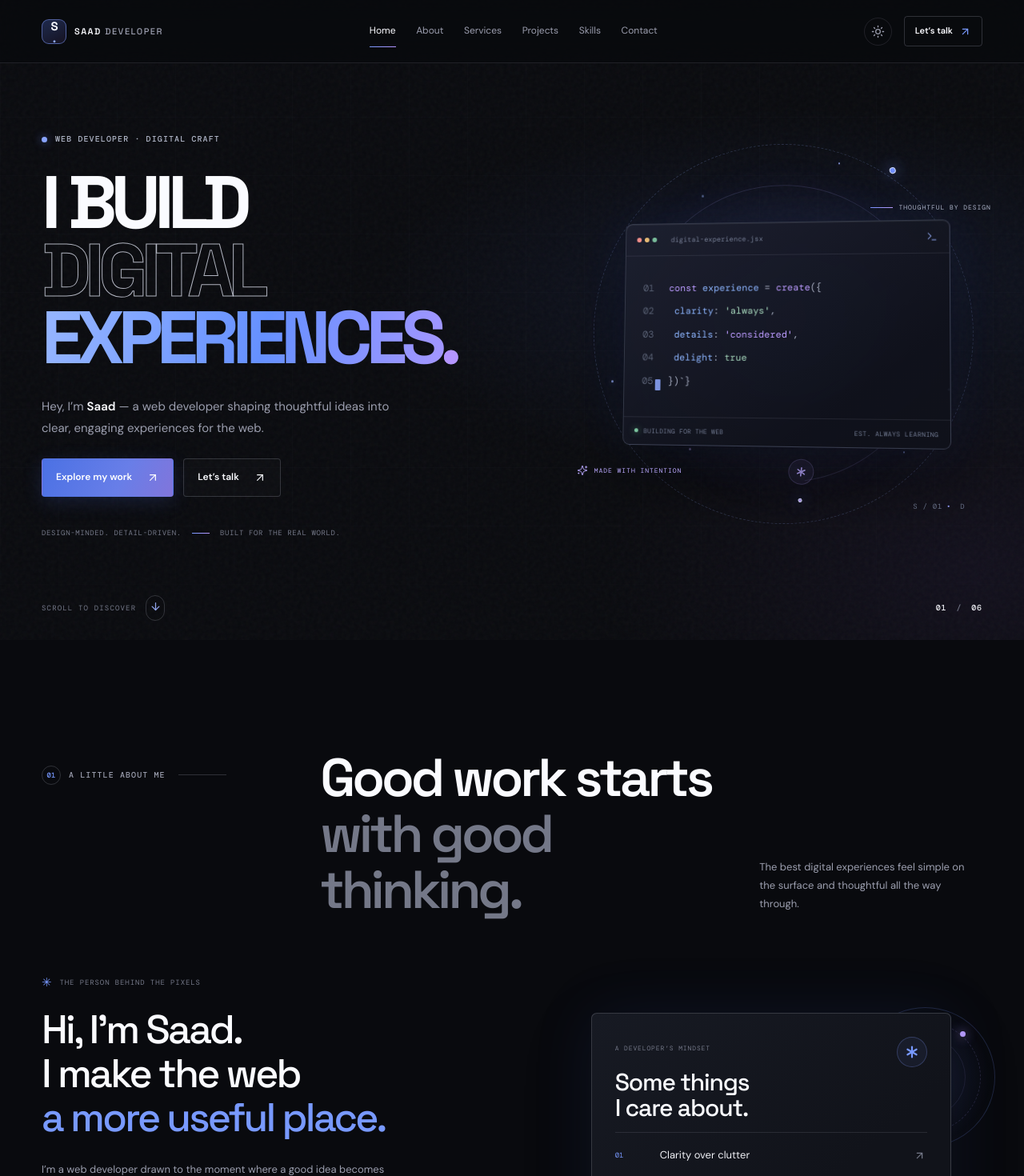
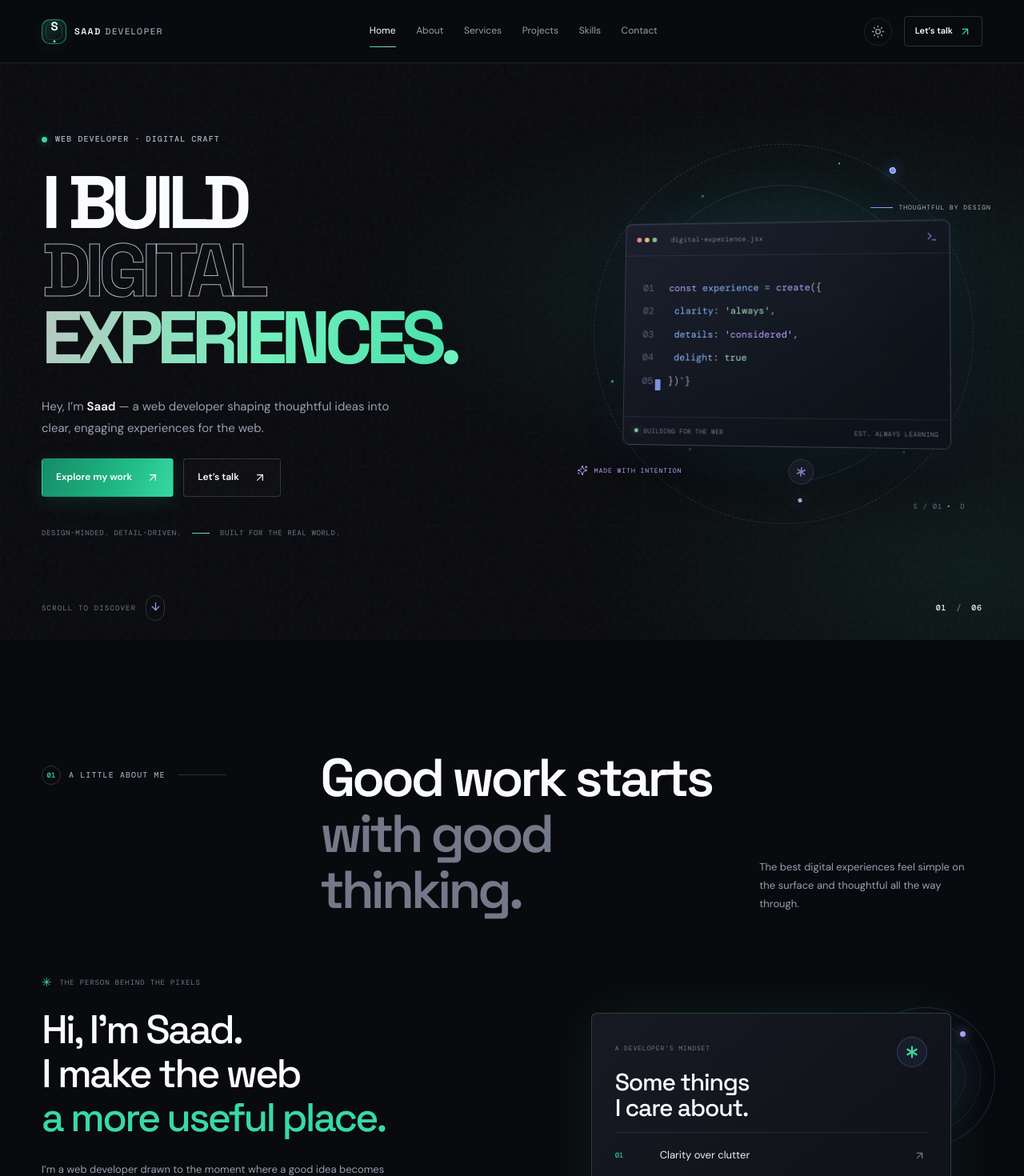
Before and after one commit to saadsiddiqui1974-beep/saad-portfolio, a React (Vite) app: page / in a window 1280 px wide. Shown: the top 1470 px of the page at 80% size. Built offline with nearby package versions, Linux system fonts and the light colour scheme.

Commit message:
Refine portfolio with premium emerald visual identity

```diff
--- a/src/index.css
+++ b/src/index.css
@@ -20,11 +20,11 @@
   --muted-dim: #747888;
   --line: rgba(222, 228, 245, 0.11);
   --line-strong: rgba(222, 228, 245, 0.18);
-  --blue: #7899ff;
-  --blue-bright: #91aaff;
-  --violet: #b495ff;
+  --blue: #38d9a3;
+  --blue-bright: #70f0bd;
+  --violet: #b7c9c1;
   --nav-surface: rgba(9, 10, 14, 0.77);
-  --card-glow: rgba(68, 99, 211, 0.11);
+  --card-glow: rgba(56, 217, 163, 0.10);
   --container: 1220px;
 }
 
@@ -40,11 +40,11 @@
   --muted-dim: #81889a;
   --line: rgba(27, 39, 65, 0.105);
   --line-strong: rgba(27, 39, 65, 0.17);
-  --blue: #436ce3;
-  --blue-bright: #4d72ea;
-  --violet: #825fd2;
+  --blue: #168b67;
+  --blue-bright: #087b59;
+  --violet: #527d6d;
   --nav-surface: rgba(241, 243, 247, 0.83);
-  --card-glow: rgba(68, 99, 211, 0.08);
+  --card-glow: rgba(22, 139, 103, 0.08);
 }
 
 *,
@@ -59,7 +59,7 @@ a { color: inherit; text-decoration: none; }
 button { color: inherit; }
 button:disabled { cursor: not-allowed; }
 img, svg { display: block; }
-::selection { color: #fff; background: #4b63c5; }
+::selection { color: #fff; background: #168b67; }
 
 .site-shell { min-height: 100vh; overflow: clip; background: var(--bg); color: var(--ink); transition: background-color .35s ease, color .35s ease; }
 .container { width: min(var(--container), calc(100% - 104px)); margin-inline: auto; }
@@ -666,3 +666,70 @@ img, svg { display: block; }
   .project-card:hover, .project-card:hover .project-art__frame, .service-card:hover .service-icon, .skill-card:hover, .footer-top-link:hover { transform: none; }
   .button:hover svg, .theme-toggle:hover, .menu-toggle:hover { transform: none; }
 }
+
+
+/* Premium emerald identity refinement */
+.brand-mark {
+  position: relative;
+  overflow: hidden;
+  border-color: rgba(56, 217, 163, .52);
+  border-radius: 10px;
+  background: linear-gradient(145deg, rgba(56, 217, 163, .19), rgba(56, 217, 163, .035));
+  box-shadow: inset 0 1px 0 rgba(255,255,255,.08), 0 5px 22px rgba(56,217,163,.08);
+  transition: transform .35s cubic-bezier(.2,.8,.2,1), border-color .3s, box-shadow .3s;
+}
+.brand-mark::after {
+  content: '';
+  position: absolute;
+  inset: 4px;
+  border: 1px solid rgba(112,240,189,.16);
+  border-radius: 7px;
+  pointer-events: none;
+}
+.brand:hover .brand-mark {
+  transform: translateY(-2px) rotate(-5deg);
+  border-color: rgba(112,240,189,.85);
+  box-shadow: 0 7px 25px rgba(56,217,163,.18);
+}
+.brand-mark span { color: var(--blue-bright); }
+.nav-active-line { background: linear-gradient(90deg, #38d9a3, #b7c9c1); }
+.scroll-progress__bar { background: linear-gradient(90deg, #168b67, #38d9a3, #b7c9c1); box-shadow: 0 0 12px rgba(56,217,163,.42); }
+.loader-mark {
+  border-color: rgba(56,217,163,.5);
+  background: linear-gradient(145deg, rgba(56,217,163,.2), rgba(56,217,163,.035));
+  box-shadow: 0 12px 60px rgba(56,217,163,.13), inset 0 1px 0 rgba(255,255,255,.08);
+  animation: mark-arrive .75s cubic-bezier(.2,.8,.2,1) both;
+}
+.loader-mark span::after { color: #70f0bd; }
+.loader-spin { color: #38d9a3; }
+@keyframes mark-arrive {
+  from { opacity: 0; transform: translateY(12px) scale(.88) rotate(-8deg); filter: blur(5px); }
+  to { opacity: 1; transform: translateY(0) scale(1) rotate(0); filter: blur(0); }
+}
+.hero {
+  background: radial-gradient(ellipse at 79% 46%, rgba(27,112,83,.22), transparent 39%), radial-gradient(ellipse at 95% 89%, rgba(56,217,163,.08), transparent 28%), var(--bg);
+}
+:root[data-theme='light'] .hero {
+  background: radial-gradient(ellipse at 80% 42%, rgba(56,217,163,.13), transparent 39%), radial-gradient(ellipse at 92% 88%, rgba(22,139,103,.07), transparent 28%), var(--bg);
+}
+.hero-title__line--accent { background-image: linear-gradient(103deg, #b7c9c1 0%, #70f0bd 48%, #38d9a3 100%); }
+.hero-title__period { color: #70f0bd; -webkit-text-fill-color: #70f0bd; }
+.status-pip, .online-dot { background: #38d9a3; box-shadow: 0 0 12px rgba(56,217,163,.62); }
+@keyframes status-pulse {
+  0%, 100% { box-shadow: 0 0 8px rgba(56,217,163,.38); }
+  50% { box-shadow: 0 0 16px rgba(56,217,163,.78); }
+}
+.button--primary {
+  background: linear-gradient(115deg, #168b67, #20b984 60%, #38d9a3);
+  box-shadow: 0 6px 24px rgba(22,139,103,.2);
+}
+.button--primary:hover {
+  background: linear-gradient(115deg, #1b9c75, #2acb94 60%, #70f0bd);
+  box-shadow: 0 8px 28px rgba(56,217,163,.24);
+}
+.button--secondary:hover { border-color: rgba(56,217,163,.48); background: rgba(56,217,163,.07); }
+.hero-visual__halo { background: radial-gradient(circle, rgba(31,139,103,.22) 0%, rgba(56,217,163,.08) 34%, transparent 68%); }
+.hero-particles span { background: #70f0bd; box-shadow: 0 0 10px rgba(56,217,163,.72); }
+.cursor-dot { background: #70f0bd; box-shadow: 0 0 9px rgba(56,217,163,.7); }
+.cursor-ring { border-color: rgba(112,240,189,.48); }
+.custom-cursor-hover .cursor-ring { border-color: rgba(112,240,189,.78); background: rgba(56,217,163,.09); }
```
